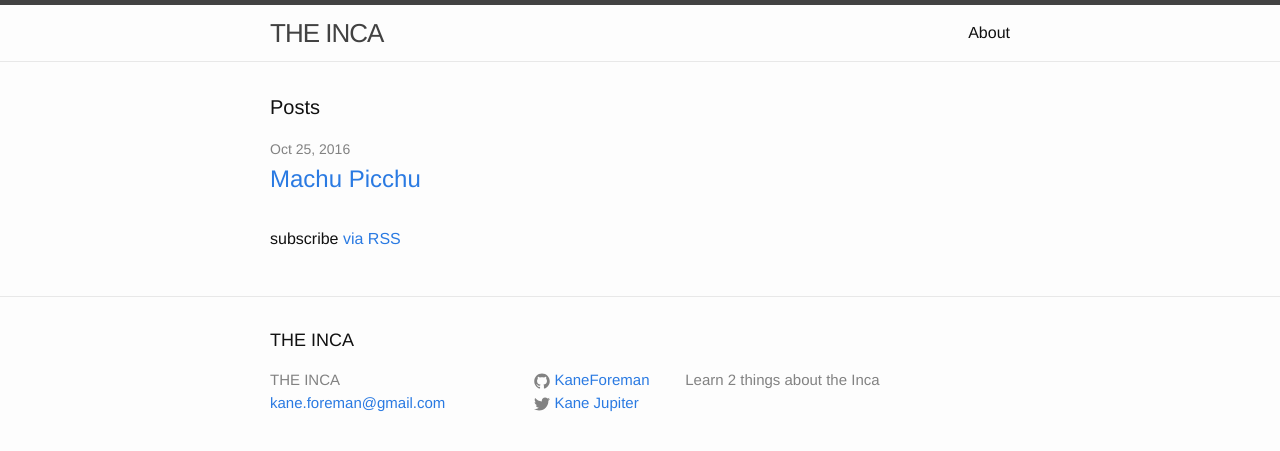
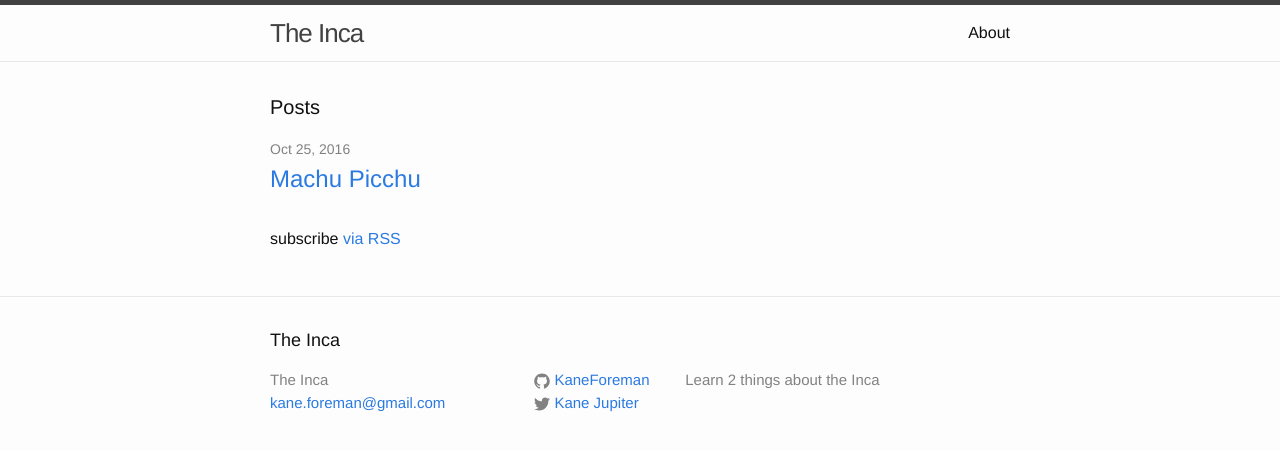
Before and after one commit to KaneForeman/kaneforeman.github.io, a Jekyll site: the page built from index.html, in a window 1280 px wide. Shown: the top 451 px of the page. Built offline with Jekyll 4.4.1, drawn with Linux system fonts in a browser that asks for light colours.

```diff
--- a/_config.yml
+++ b/_config.yml
@@ -6,7 +6,7 @@
 # 'jekyll serve'. If you change this file, please restart the server process.
 
 # Site settings
-title: THE INCA
+title: The Inca
 email: kane.foreman@gmail.com
 description: Learn 2 things about the Inca
 
```
